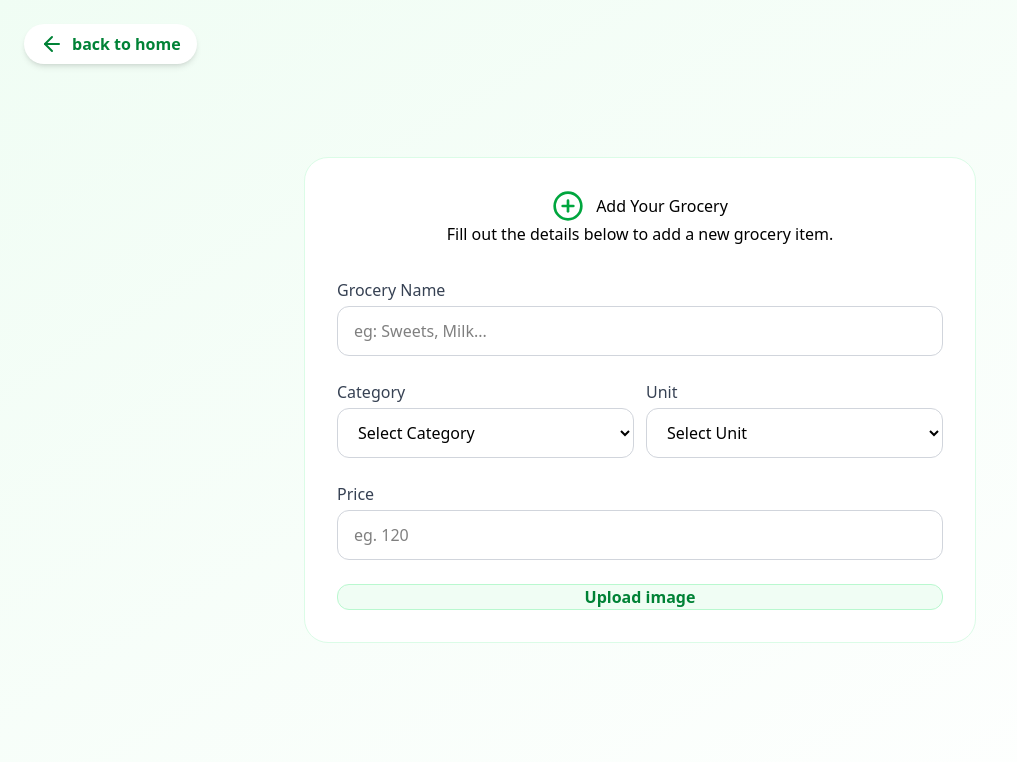
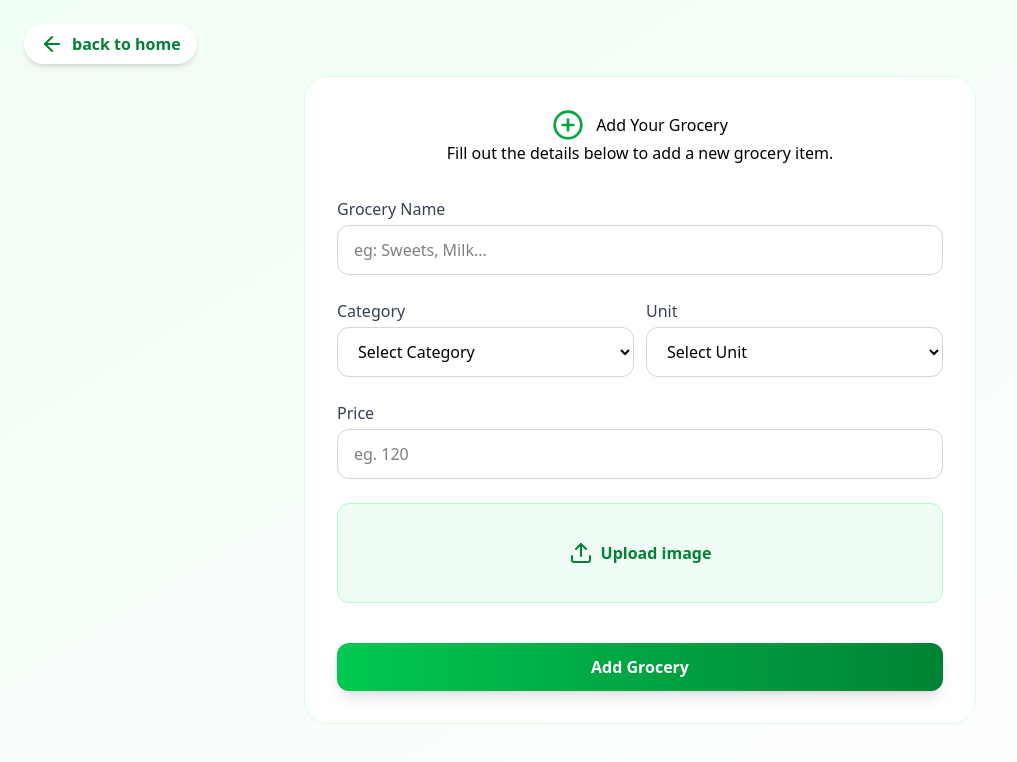
Before and after one commit to Tushar3232/Snapcart, a Next.js app: page /admin/add-grocery in a window 1280 px wide. Shown: the top 762 px of the page, without its empty margins (0-1017 px from the left). Built offline with nearby package versions, Linux system fonts and the light colour scheme.

Commit message:
Handle form submit

```diff
--- a/src/app/admin/add-grocery/page.tsx
+++ b/src/app/admin/add-grocery/page.tsx
@@ -1,9 +1,10 @@
 "use client"
-import { ArrowLeft, PlusCircle } from 'lucide-react';
+import { ArrowLeft, PlusCircle, Upload } from 'lucide-react';
 import Link from 'next/link';
 import { motion } from "framer-motion"
-import { ChangeEvent, useState } from 'react';
+import { ChangeEvent, SyntheticEvent, useState } from 'react';
 import Image from 'next/image';
+import axios from 'axios';
 
 const categories = [
     "Dairy & Eggs",
@@ -34,6 +35,26 @@ const AddGrocery = () => {
         setBackendImage(file)
         setPreview(URL.createObjectURL(file))
     }
+
+    const handleSubmit = async (e:SyntheticEvent)=>{
+        e.preventDefault()
+        try{
+            const formData=new FormData()
+            formData.append("name", name)
+            formData.append("category",category)
+            formData.append("unit",unit)
+            formData.append("price",price)
+            if(backendImage){
+                formData.append("image",backendImage)
+            }
+
+            const result= await axios.post("/api/admin/add-grocery", formData)
+            console.log(result.data)
+        }catch(error){
+            console.log(error)
+        }
+
+    }
     return (
         <div className=' min-h-screen flex items-center justify-center bg-linear-to-br from-green-50 to-white py-16 px-4 relative'>
             <Link href={"/"} className=' absolute top-6 left-6 flex items-center gap-2 text-green-700 font-semibold bg-white px-4 py-2 rounded-full shadow-md hover:bg-green-100 hover:shadow-lg transition-all'>
@@ -56,7 +77,7 @@ const AddGrocery = () => {
                     <p>Fill out the details below to add a new grocery item.</p>
                 </div>
                 {/* form  */}
-                <form className=' flex flex-col gap-6 w-full'>
+                <form onSubmit={handleSubmit} className=' flex flex-col gap-6 w-full'>
                     {/* Name */}
                     <div>
                         <label htmlFor="name" className=' block text-gray-700 font-medium mb-1'>Grocery Name</label>
@@ -126,22 +147,31 @@ const AddGrocery = () => {
                     {/* image  */}
                     <div>
                         <label htmlFor="image"
-                         className=' cursor-pointer flex items-center justify-center gap-2 bg-green-50 text-green-700 font-semibold border border-green-200 rounded-xl px-6 hover:bg-green-100 transition-all w-full sm:w-auto'
-                         >Upload image</label>
+                         className=' cursor-pointer flex items-center justify-center gap-2 bg-green-50 text-green-700 font-semibold border border-green-200 rounded-xl px-6 hover:bg-green-100 transition-all w-full h-25 sm:w-auto'
+                         > <Upload/> Upload image</label>
                         <div className=' flex flex-col sm:flex-row items-center gap-5'>
 
                             <input
                                 type="file"
                                 hidden
                                 accept='image/*'
-
+                                id="image"
                                 onChange={handleImageChange}
 
                             />
                             {preview && <Image src={preview} width={100} height={100} alt='image' />}
                         </div>
 
+
                     </div>
+
+                    <motion.button
+                    whileHover={{scale:1.06}}
+                    whileTap={{scale:0.9}}
+                    className=' mt-4 w-full bg-linear-to-r from-green-500 to-green-700 text-white font-semibold py-3 rounded-xl shadow-lg hover:shadow-xl disabled:opacity-60 transition-all flex items-center justify-center gap-2'
+                    >
+                        Add Grocery
+                    </motion.button>
                 </form>
             </motion.div>
         </div>
```
Also changed, not shown: src/app/api/admin/add-grocery/route.ts (renamed from src/app/api/admin/add-gorcery/route.ts).
